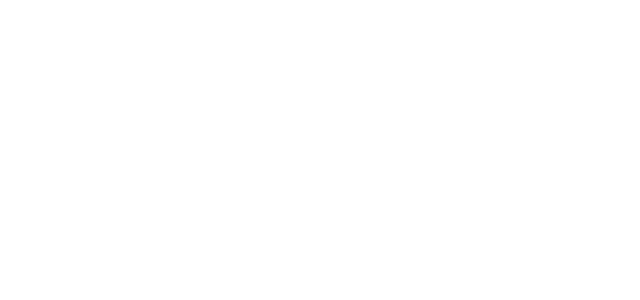
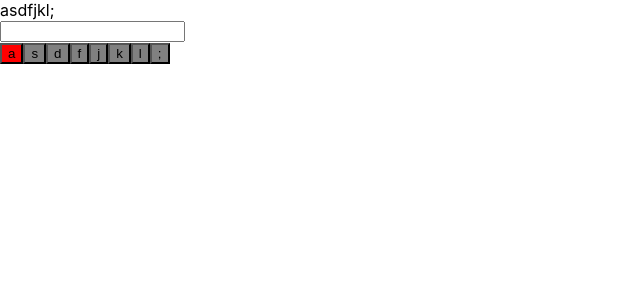
Before and after one commit to rahulkr-dev/touch-typing, a React (Create React App) app: page / in a window 1280 px wide. Shown: the top 300 px of the page, without its empty margins (0-640 px from the left). Built offline with nearby package versions, Linux system fonts and the light colour scheme.

Commit message:
Done visually able to see next char

```diff
--- a/src/App.css
+++ b/src/App.css
@@ -2,6 +2,12 @@
   text-align: center;
 }
 
+.active{
+background-color: red;
+}
+.not-active{
+  background-color: gray;
+}
 
 
 @media (prefers-reduced-motion: no-preference) {
--- a/src/App.jsx
+++ b/src/App.jsx
@@ -1,15 +1,17 @@
-import React from 'react';
-import { Counter } from './features/counter/Counter';
-import './App.css';
+import React from 'react'
+import KeysToType from './components/keysToType/KeysToType'
+import TypingBox from './components/typingBox/TypingBox';
+import DisplayKeyboard from './components/displayKeyboard/DisplayKeyboard';
+import "./App.css"
 
-function App() {
+const App = () => {
   return (
-    <div className="App">
-      <header className="App-header">
-
-      </header>
+    <div>
+      <KeysToType />
+      <TypingBox />
+      <DisplayKeyboard />
     </div>
-  );
+  )
 }
 
-export default App;
+export default App
--- a/src/app/store.js
+++ b/src/app/store.js
@@ -1,8 +1,10 @@
 import { configureStore } from '@reduxjs/toolkit';
-import counterReducer from '../features/counter/counterSlice';
+// import counterReducer from '../features/counter/counterSlice';
+import typingReducer from './typingSlice'
+
 
 export const store = configureStore({
   reducer: {
-    counter: counterReducer,
+    touchTyping: typingReducer,
   },
 });
--- /dev/null
+++ b/src/app/typingSlice.js
@@ -0,0 +1,46 @@
+import { createSlice } from "@reduxjs/toolkit";
+
+const displayKeyArr = [
+  { value: "a" },
+  { value: "s" },
+  { value: "d" },
+  { value: "f" },
+  { value: "j" },
+  { value: "k" },
+  { value: "l" },
+  { value: ";" },
+];
+const initialState = {
+  displayChar:"asdfjkl;",
+  typedChar:"",
+  displayKeys:displayKeyArr,
+  nextChar:'',
+  totalTyped:0,
+  correctTyped:0
+};
+
+export const typingSlice = createSlice({
+  name: "typing",
+  initialState,
+  // The `reducers` field lets us define reducers and generate associated actions
+  reducers: {
+    handleTypeBoxChange: (state,action) => {
+      state.typedChar = action.payload;
+      state.totalTyped+=1;
+    //   cheking for correctType
+    if(action.payload===state.displayChar.slice(0,action.payload.length)){
+        state.correctTyped+=1;
+        state.nextChar = state.displayChar[state.correctTyped]
+    }
+
+    },
+
+    initialNextChar:(state)=>{
+        state.nextChar = state.displayChar[0]
+    }
+  },
+});
+
+export const {handleTypeBoxChange,initialNextChar} = typingSlice.actions;
+
+export default typingSlice.reducer;
--- a/src/index.js
+++ b/src/index.js
@@ -9,9 +9,9 @@
 const root = createRoot(container);
 
 root.render(
-  <React.StrictMode>
+  // <React.StrictMode>
     <Provider store={store}>
       <App />
     </Provider>
-  </React.StrictMode>
+  // </React.StrictMode>
 );
```
Also changed, not shown: 1 other file (tests, documents, lock files or other folders).
